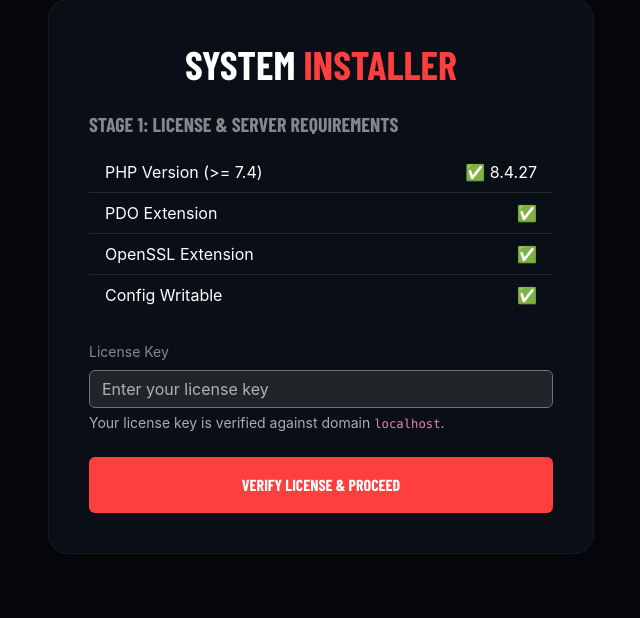
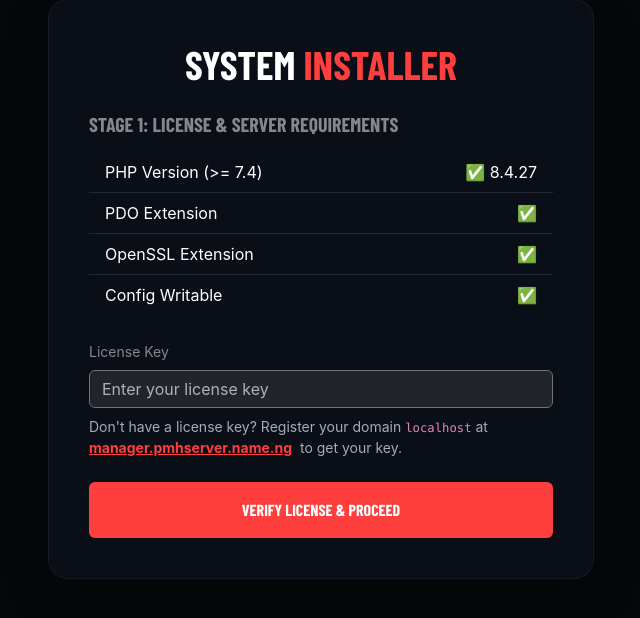
Before and after one commit to philmorehost/BLOG, a PHP site: page /install/index.php in a window 1280 px wide. Shown: the part 51-669 px from the top of the page, without its empty margins (319-959 px from the left). Run offline with PHP 8.4, Linux system fonts and the light colour scheme.

Commit message:
Add manager.pmhserver.name.ng link to Stage 1 installer
Add direct hyperlink to https://manager.pmhserver.name.ng on Stage 1 installer page for domain registration and license key procurement.

Co-authored-by: philmorehost <10132335+philmorehost@users.noreply.github.com>

```diff
--- a/install/index.php
+++ b/install/index.php
@@ -228,7 +228,10 @@ define('INSTALLED', true);";
                         <div class="mb-4">
                             <label class="form-label text-white-50 small uppercase font-black">License Key</label>
                             <input type="text" name="license_key" class="form-control bg-dark text-white border-secondary" placeholder="Enter your license key" required value="<?php echo htmlspecialchars($_POST['license_key'] ?? ''); ?>">
-                            <div class="form-text text-muted">Your license key is verified against domain <code><?php echo htmlspecialchars($_SERVER['HTTP_HOST'] ?? 'localhost'); ?></code>.</div>
+                            <div class="form-text text-muted mt-2">
+                                Don't have a license key? Register your domain <code><?php echo htmlspecialchars($_SERVER['HTTP_HOST'] ?? 'localhost'); ?></code> at
+                                <a href="https://manager.pmhserver.name.ng" target="_blank" class="text-electric-red fw-bold text-decoration-underline me-1">manager.pmhserver.name.ng</a> to get your key.
+                            </div>
                         </div>
                         <button type="submit" name="verify_license" class="btn btn-primary w-100 py-3 uppercase font-condensed fw-bold">Verify License & Proceed</button>
                     </form>
```
